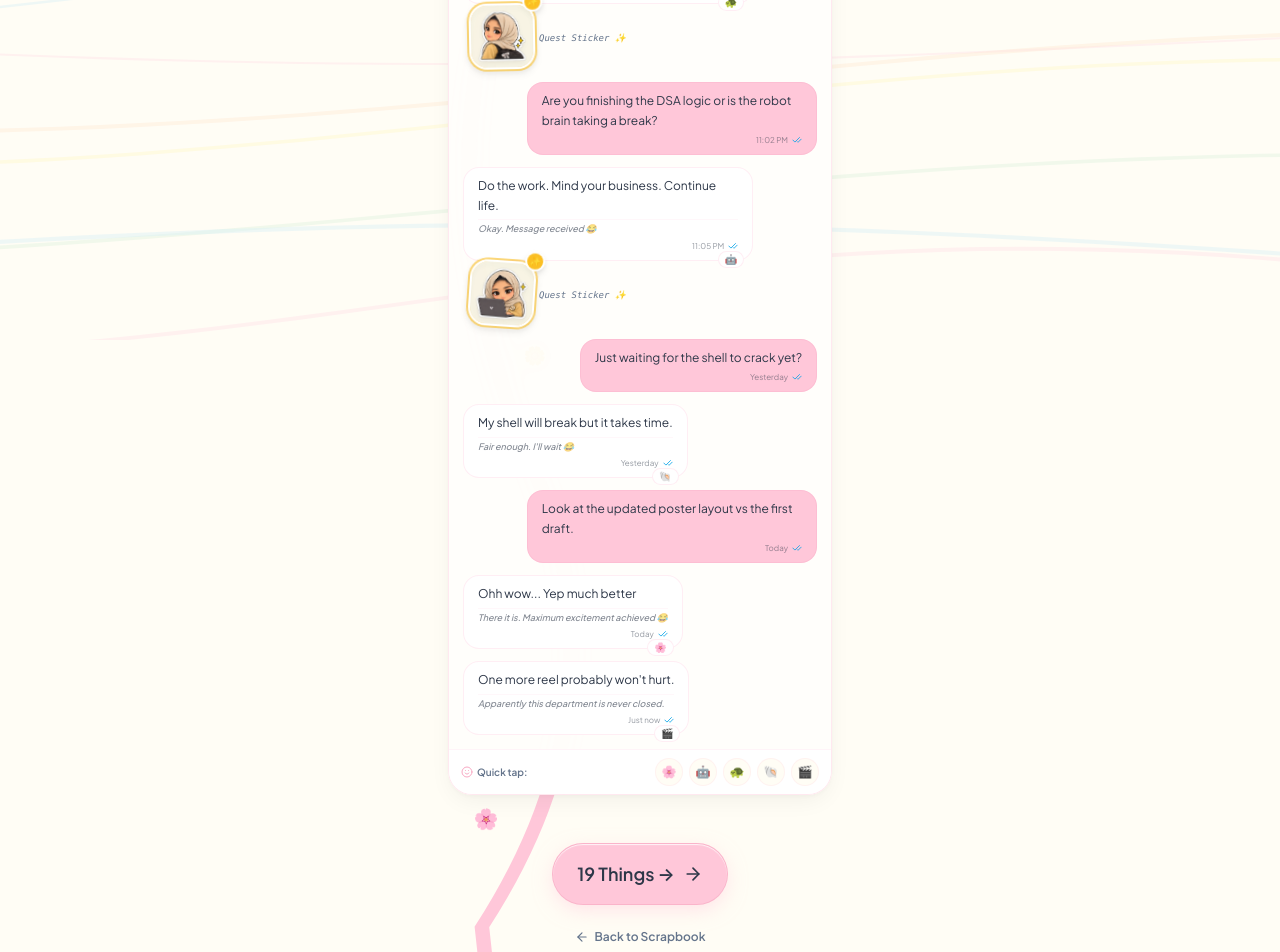
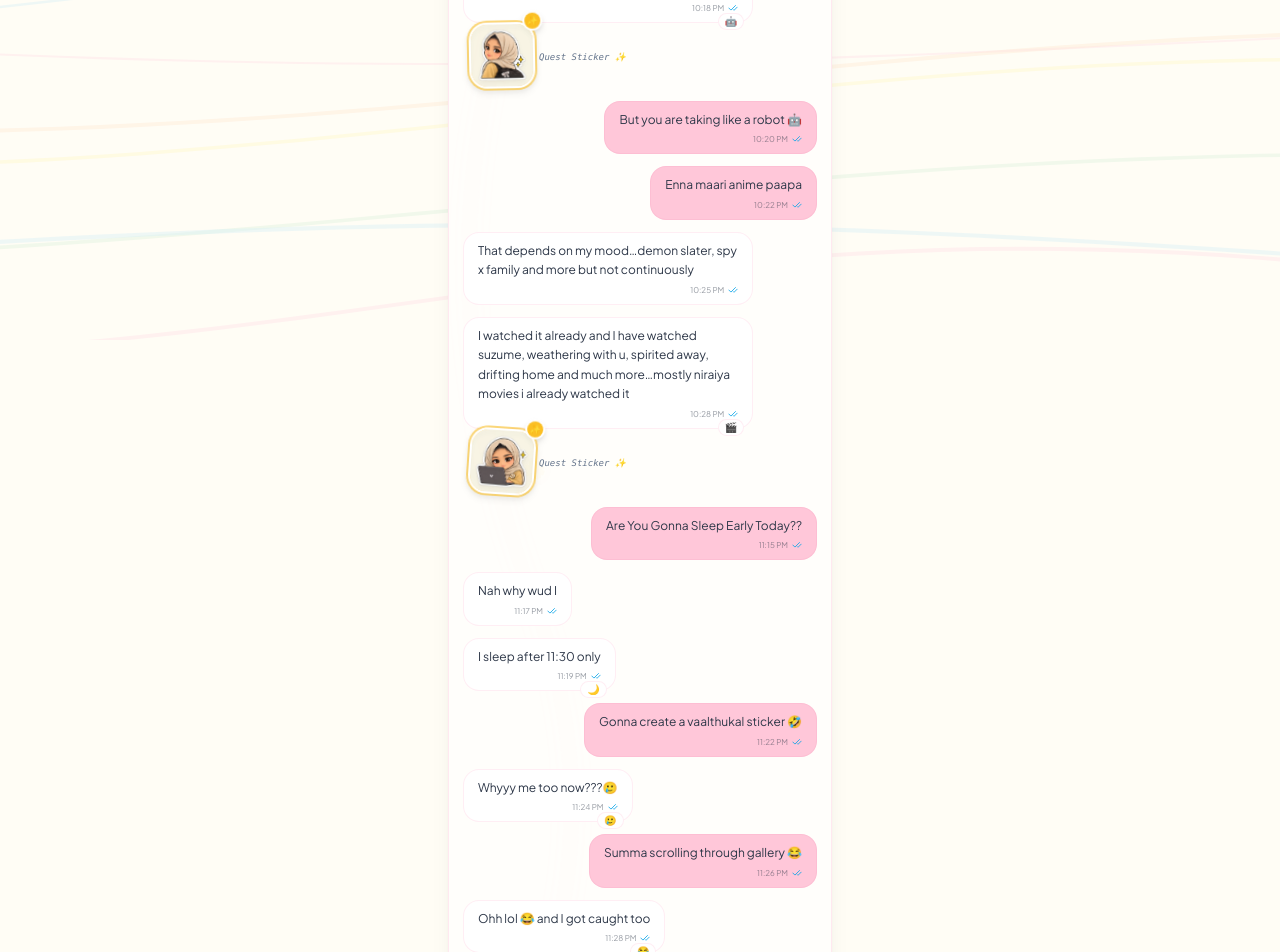
Before and after one commit to kittyboy06/26.09, a Next.js app: page /chat in a window 1280 px wide. Shown: the part 460-1412 px from the top of the page. Built offline with nearby package versions, Linux system fonts and the light colour scheme.

Commit message:
feat: add chat page and application data configuration

```diff
--- a/app/chat/page.tsx
+++ b/app/chat/page.tsx
@@ -111,9 +111,9 @@ export default function ChatPage() {
                 >
                   <p className="text-xs leading-relaxed">{msg.text}</p>
 
-                  {msg.subtext && (
+                  {(msg as { subtext?: string }).subtext && (
                     <p className="mt-1 text-[9px] font-medium text-pastel-charcoal/60 italic border-t border-pastel-pink/15 pt-0.5">
-                      {msg.subtext}
+                      {(msg as { subtext?: string }).subtext}
                     </p>
                   )}
 
@@ -139,8 +139,8 @@ export default function ChatPage() {
                   </div>
                 )}
 
-                {/* Inline Collectible Sticker for m-4 */}
-                {msg.id === "m-4" && (
+                {/* Inline Collectible Sticker for m-6 */}
+                {msg.id === "m-6" && (
                   <div className="mt-1 ml-2 flex items-center gap-1.5">
                     <CollectibleSticker id="tanisha_work" size={54} rotation={2} />
                     <span className="text-[9px] font-mono text-pastel-muted italic">{chatData.device.questStickerTag}</span>
--- a/data/appData.json
+++ b/data/appData.json
@@ -609,11 +609,6 @@
             "badgeType": "normal"
           },
           {
-            "label": "Shell",
-            "value": "PRESENT",
-            "badgeType": "normal"
-          },
-          {
             "label": "Human Mode",
             "value": "LOADING...",
             "badgeType": "warning"
@@ -683,7 +678,7 @@
           "title": "Light Colours",
           "emoji": "🌸",
           "subtitle": "Wardrobe Setting",
-          "description": "Green. Pink. Light colours.\nI've noticed this is basically your wardrobe setting 😂",
+          "description": "Yellow. Pink. Light colours.\nI've noticed this is basically your wardrobe setting 😂",
           "bgColor": "bg-pink-50/90 border-pink-200/70",
           "accentColor": "text-pink-800 bg-pink-100",
           "tag": "Palette"
@@ -772,7 +767,7 @@
           "id": "mem-1",
           "type": "quote",
           "title": "The Childhood Archive",
-          "quote": "1st standard. 7th standard. I still don't know how we got there 😂",
+          "quote": "Tanisha detected in 7th but cant bt identified in 1st",
           "author": "Hackathon conversation",
           "tag": "Childhood 📸",
           "sticker": "📸",
@@ -807,15 +802,15 @@
         {
           "id": "mem-inauguration",
           "type": "photo",
-          "title": "The Childhood Archive",
-          "snippet": "Somehow the conversation went from normal stuff to your childhood photos.\n1st standard.\n7th standard.\nI still don't know how we got there 😂",
-          "tag": "Archive 📸",
-          "sticker": "📸",
+          "title": "Association Inauguration",
+          "snippet": "This was from our Association inauguration.\n\nSomehow you went from just being part of the crowd to being right there on stage getting the association work started 😭\n\nI still remember this photo because... well, it's one of those random college moments that ended up staying in my camera roll 😂\n\n14.08 • Department Association 🌸",
+          "tag": "Association 🌸",
+          "sticker": "🌸",
           "rotation": -1.5,
           "tapeColor": "yellow",
           "aspectRatio": "portrait",
           "imageSrc": "/assets/photos/association_inauguration.jpg",
-          "subNote": "1st & 7th standard photos"
+          "subNote": "14.08 • Department Association 🌸"
         },
         {
           "id": "mem-4",
@@ -914,66 +909,85 @@
         {
           "id": "m-1",
           "sender": "afsal",
-          "text": "Sending this today so you have time to process it 😂",
+          "text": "You’ll just do your work, mind your business, reply when someone talks to you, and continue with your life 😂. Like prompting 😭🙏🏻🥀",
           "time": "10:14 PM"
         },
         {
           "id": "m-2",
           "sender": "tanisha",
-          "text": "I'm gonna send today, you can reply tomorrow 😂",
-          "subtext": "Fair enough. At least you warned me 😭",
+          "text": "That’s me…it takes time for my chatting style to change but I might still be a robot 🤖",
           "time": "10:18 PM",
-          "reaction": "🐢"
+          "reaction": "🤖"
         },
         {
           "id": "m-3",
           "sender": "afsal",
-          "text": "Are you finishing the DSA logic or is the robot brain taking a break?",
-          "time": "11:02 PM"
+          "text": "But you are taking like a robot 🤖",
+          "time": "10:20 PM"
         },
         {
           "id": "m-4",
-          "sender": "tanisha",
-          "text": "Do the work. Mind your business. Continue life.",
-          "subtext": "Okay. Message received 😂",
-          "time": "11:05 PM",
-          "reaction": "🤖"
+          "sender": "afsal",
+          "text": "Enna maari anime paapa",
+          "time": "10:22 PM"
         },
         {
           "id": "m-5",
-          "sender": "afsal",
-          "text": "Just waiting for the shell to crack yet?",
-          "time": "Yesterday"
+          "sender": "tanisha",
+          "text": "That depends on my mood…demon slater, spy x family and more but not continuously",
+          "time": "10:25 PM"
         },
         {
           "id": "m-6",
           "sender": "tanisha",
-          "text": "My shell will break but it takes time.",
-          "subtext": "Fair enough. I'll wait 😂",
-          "time": "Yesterday",
-          "reaction": "🐚"
+          "text": "I watched it already and I have watched suzume, weathering with u, spirited away, drifting home and much more…mostly niraiya movies i already watched it",
+          "time": "10:28 PM",
+          "reaction": "🎬"
         },
         {
           "id": "m-7",
           "sender": "afsal",
-          "text": "Look at the updated poster layout vs the first draft.",
-          "time": "Today"
+          "text": "Are You Gonna Sleep Early Today??",
+          "time": "11:15 PM"
         },
         {
           "id": "m-8",
           "sender": "tanisha",
-          "text": "Ohh wow... Yep much better",
-          "subtext": "There it is. Maximum excitement achieved 😂",
-          "time": "Today",
-          "reaction": "🌸"
+          "text": "Nah why wud I",
+          "time": "11:17 PM"
         },
         {
           "id": "m-9",
           "sender": "tanisha",
-          "text": "One more reel probably won't hurt.",
-          "subtext": "Apparently this department is never closed.",
-          "time": "Just now",
-          "reaction": "🎬"
+          "text": "I sleep after 11:30 only",
+          "time": "11:19 PM",
+          "reaction": "🌙"
+        },
+        {
+          "id": "m-10",
+          "sender": "afsal",
+          "text": "Gonna create a vaalthukal sticker 🤣",
+          "time": "11:22 PM"
+        },
+        {
+          "id": "m-11",
+          "sender": "tanisha",
+          "text": "Whyyy me too now???🥲",
+          "time": "11:24 PM",
+          "reaction": "🥲"
+        },
+        {
+          "id": "m-12",
+          "sender": "afsal",
+          "text": "Summa scrolling through gallery 😂",
+          "time": "11:26 PM"
+        },
+        {
+          "id": "m-13",
+          "sender": "tanisha",
+          "text": "Ohh lol 😂 and I got caught too",
+          "time": "11:28 PM",
+          "reaction": "😂"
         }
       ],
       "navigation": {
@@ -1058,7 +1072,7 @@
           "number": "06",
           "emoji": "🌸",
           "frontLabel": "Light Colours",
-          "backContent": "Green. Pink. Light colours.\nBasically your wardrobe setting 😂",
+          "backContent": "Yellow. Pink. Light colours.\nBasically your wardrobe setting 😂",
           "themeColor": "pink"
         },
         {
```
